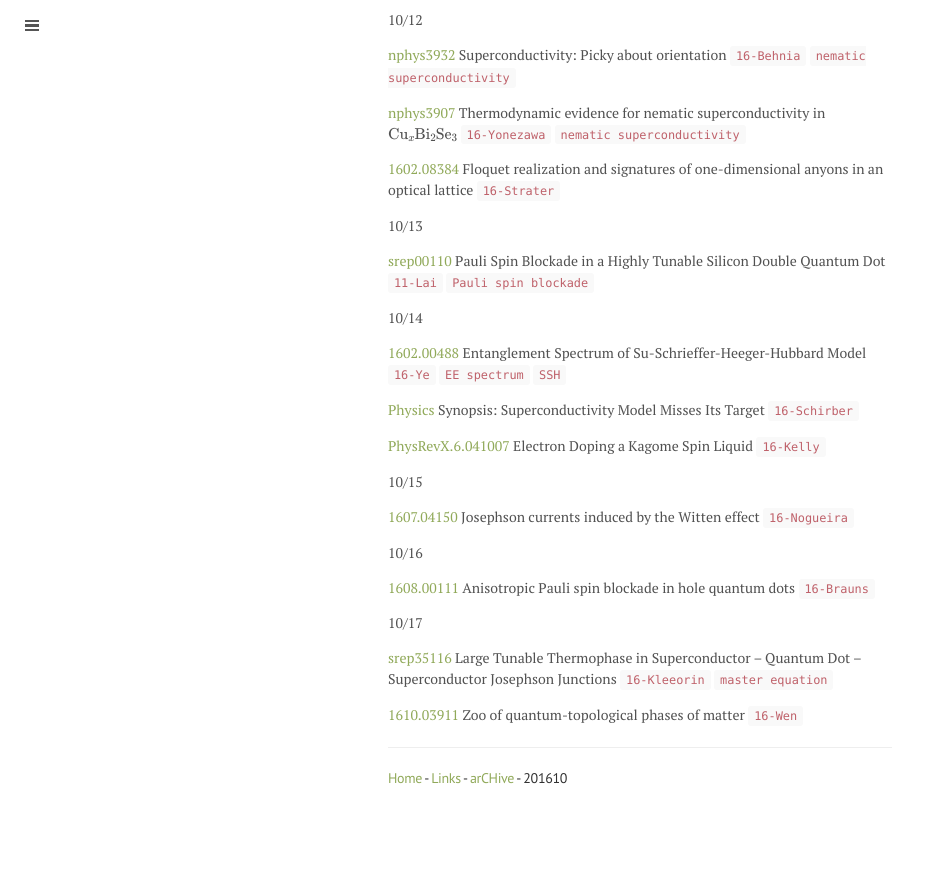
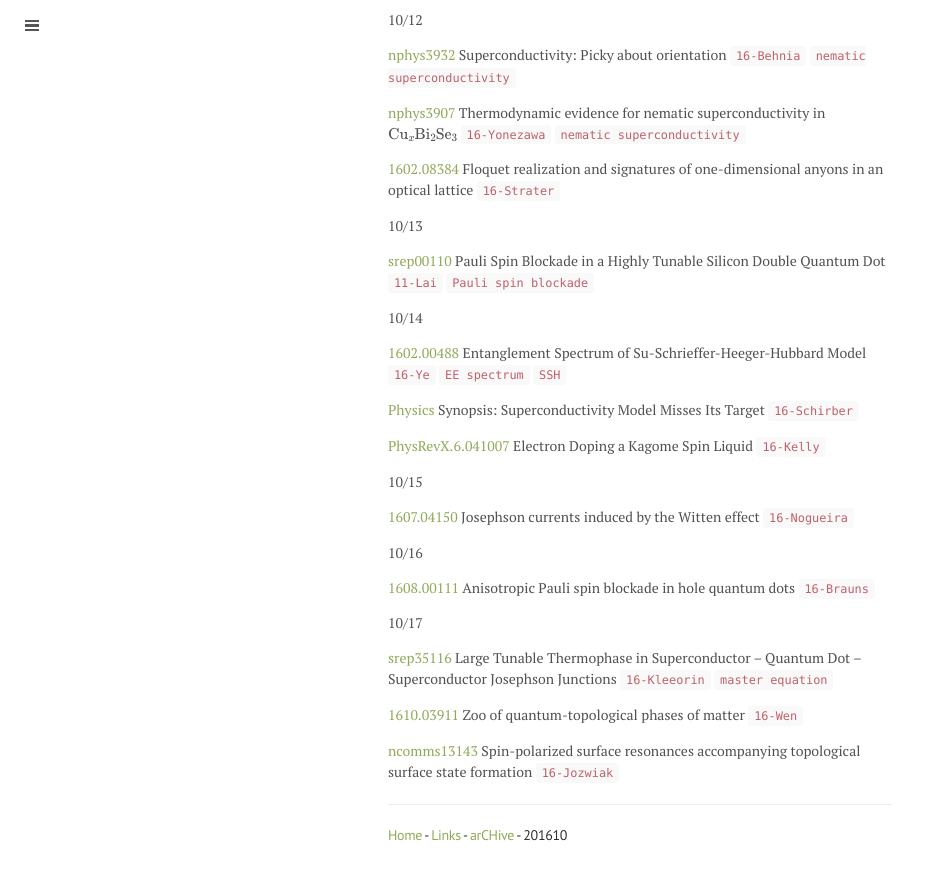
Before and after one commit to qkrwlsghdcjsworlt/work, a Jekyll site: the page built from 201610.md, in a window 1280 px wide and 900 px high, scrolled down 1454 px. Shown: the top 880 px of the window, without its empty margins (0-930 px from the left). Built offline with Jekyll 4.4.1, drawn with Linux system fonts in a browser that asks for light colours; formulas are drawn with MathJax 3; before the commit the page ends 2298 px from its top, so only the background shows below that.

Commit message:
“update”

```diff
--- a/201610.md
+++ b/201610.md
@@ -101,6 +101,9 @@ title: 201610
 
 [1610.03911](https://arxiv.org/abs/1610.03911) Zoo of quantum-topological phases of matter `16-Wen`
 
+[ncomms13143](http://www.nature.com/articles/ncomms13143) Spin-polarized surface resonances accompanying topological surface state formation `16-Jozwiak`
+
+
 
 ---
 
```
